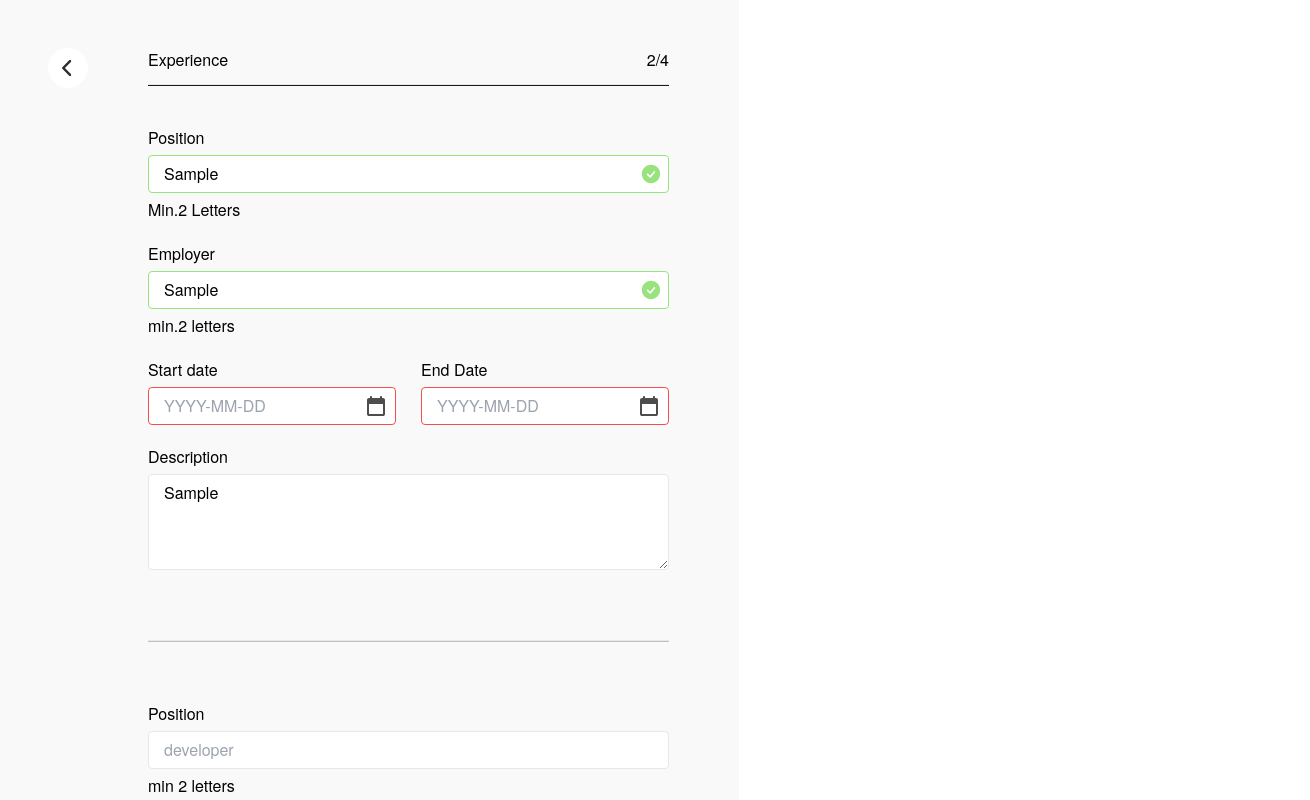
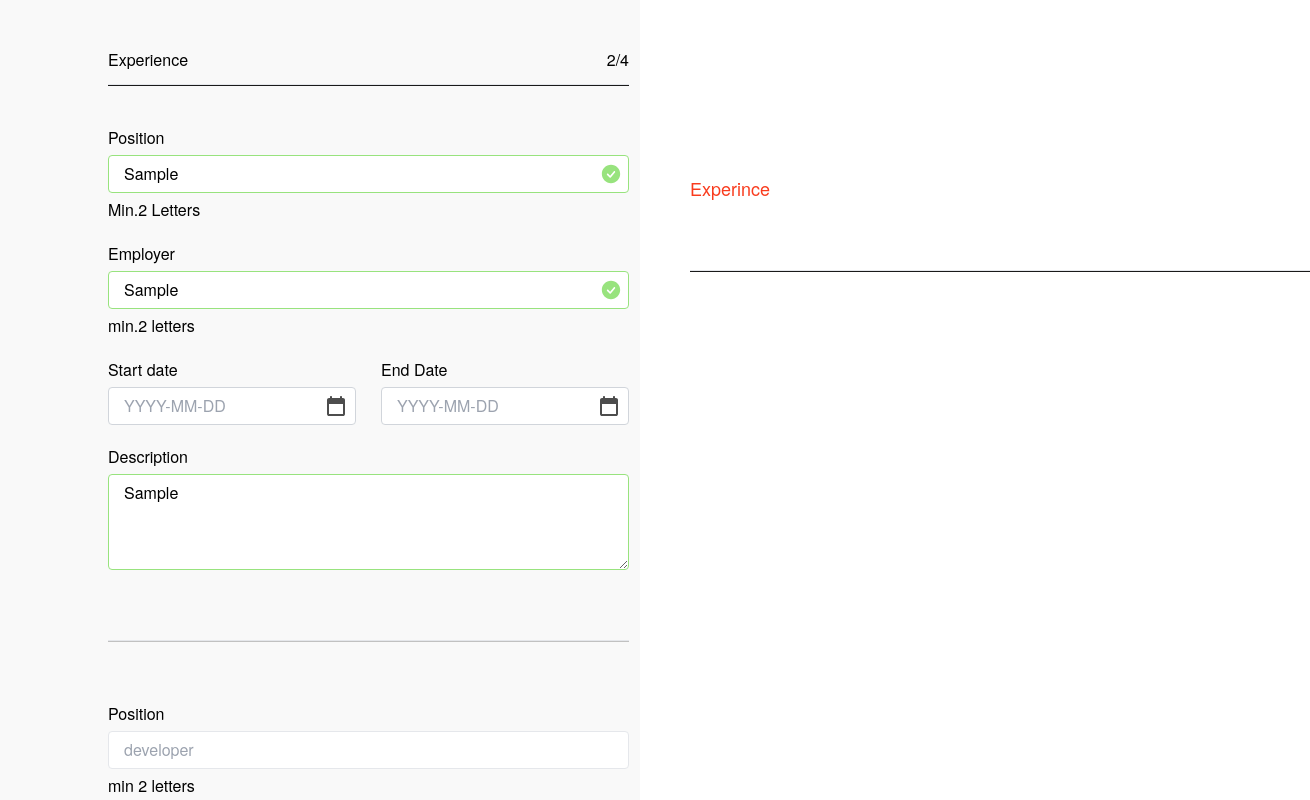
Before and after one commit to Tailung1/Redberry-Bootcamp-6, a React (Vite) app: page /personal/experince in a window 1280 px wide. Both pictures are taken after typing "Sample", "Sample", "Sample" into the empty fields and a click on the button "Add more experince". Shown: the top 800 px of the page, 1310 px wide, since content can reach past the window. Built offline with nearby package versions, Linux system fonts and the light colour scheme; a web font is replaced by a local one.

Commit message:
adding form text in live

```diff
--- a/src/components/Experince.tsx
+++ b/src/components/Experince.tsx
@@ -56,6 +56,7 @@ export default function Experince() {
     employer: string;
     startDate: string;
     endDate: string;
+    description: string;
   };
 
   const {
@@ -74,14 +75,17 @@ export default function Experince() {
   const Wemployer = watch("employer");
   const Wstartdate = watch("startDate");
   const Wenddate = watch("endDate");
+  const Wdescription = watch("description");
 
   return (
     <div className='flex items-start'>
-      <div className='flex gap-[60px]  py-[48px] pl-[48px] pr-[70px] bg-[#F9F9F9] mt-48px '>
+      <div className='flex gap-[60px]  py-[48px] pl-[48px]  pr-[70px] bg-[#F9F9F9] w-1/2 mt-48px '>
         <div>
           <img
             onClick={() => {
-              navigate("/personal");
+              navigate("/");
+              localStorage.removeItem("formData");
+              localStorage.removeItem("image");
             }}
             className='cursor-pointer'
             src={arrowIMG}
@@ -103,7 +107,7 @@ export default function Experince() {
             {/* position */}
             {/* position */}
             {/* position */}
-            <div className='flex flex-col gap-[5px] relative'>
+            <div className='flex flex-col w-full gap-[5px] relative'>
               <h3>Position</h3>
               <input
                 {...register("position", {
@@ -267,8 +271,17 @@ export default function Experince() {
             <div className='flex flex-col gap-[5px] w-full'>
               <p>Description</p>
               <textarea
+                {...register("description", {
+                  required: "Cant be Empty",
+                })}
                 placeholder='Description'
-                className='focus:outline-none focus:ring-0 pl-[15px] pr-[30px] pt-[6px] pb-[40px] font-[16px] border rounded-[4px] w-full'
+                className={`focus:outline-none focus:ring-0 pl-[15px] pr-[30px] pt-[6px] pb-[40px] font-[16px] border rounded-[4px] w-full ${
+                  errors.description && !Wdescription
+                    ? "border-[#EF5050]"
+                    : Wdescription
+                    ? "border-[#98E37E]"
+                    : "border-gray-300"
+                }`}
               />
             </div>
             <hr className='h-[1.5px] bg-[#C1C1C1] mt-[50px]' />
@@ -285,6 +298,7 @@ export default function Experince() {
               <div className='flex flex-col gap-[5px]'>
                 <h3>Position</h3>
                 <input
+                  //   {...register("position2")}
                   type='text'
                   placeholder='developer'
                   className='focus:outline-none focus:ring-0 pl-[15px] pr-[30px] py-[6px] font-[16px] border rounded-[4px]'
@@ -294,6 +308,7 @@ export default function Experince() {
               <div className='flex flex-col gap-[5px]'>
                 <h3>Company</h3>
                 <input
+                  //   {...register("employer2")}
                   type='text'
                   placeholder='company'
                   className='focus:outline-none focus:ring-0 pl-[15px] pr-[30px] py-[6px] font-[16px] border rounded-[4px]'
@@ -305,6 +320,7 @@ export default function Experince() {
                 <div className='flex flex-col relative gap-[5px] w-full'>
                   <h3>Birthdate</h3>
                   <input
+                    // {...register("position2")}
                     type='text'
                     placeholder='YYYY-MM-DD'
                     className='focus:outline-none focus:ring-0 pl-[15px] pr-[30px] py-[6px] font-[16px] border rounded-[4px]'
@@ -370,7 +386,8 @@ export default function Experince() {
               </div>
             </div>
             <button
-              onClick={() => {
+              onClick={(e) => {
+                e.preventDefault();
                 setShow(true), setPage(4);
               }}
               className='bg-[#62A1EB] py-[12px] mt-[45px]  text-[#FFF] text-[16px] w-[200px] rounded-[4px]'
@@ -378,7 +395,10 @@ export default function Experince() {
               Add more experince
             </button>
             <div className='flex justify-between mt-[100px]'>
-              <button className='rounded-[4px] bg-[#6B40E3] text-white py-[7px] w-[80px]'>
+              <button
+                onClick={() => navigate("/personal")}
+                className='rounded-[4px] bg-[#6B40E3] text-white py-[7px] w-[80px]'
+              >
                 back
               </button>
               <button
@@ -393,13 +413,13 @@ export default function Experince() {
       </div>
 
       {/* Summary Section */}
-      <div className='bg-white flex   gap-[220px] ml-[50px] mt-[50px]  '>
+      <div className='bg-white flex  gap-[220px] px-[50px] mt-[40px]'>
         <div className='flex relative flex-col gap-[20px]'>
           <div className='text-[34px] leading-normal flex gap-[10px]'>
             <span>{personalData?.name}</span>
             <span>{personalData?.lastname}</span>
           </div>
-          <div className='h-[40px]'>
+          <div className='h-[15px]'>
             {personalData?.email && (
               <div className='flex gap-[10px]'>
                 <img src={atIMG} alt='at image' />{" "}
@@ -407,7 +427,7 @@ export default function Experince() {
               </div>
             )}
           </div>
-          <div className='h-[40px]'>
+          <div className='h-[20px]'>
             {personalData?.number && (
               <div className='flex gap-[10px]'>
                 <img src={phoneIMG} alt='phone image' />{" "}
@@ -426,10 +446,27 @@ export default function Experince() {
             </div>
           )}
           <img
-            className='mt-[670px] w-[42px] h-[42px]'
+            className='absolute top-[850px] w-[42px] h-[42px]'
             src={starIMG}
             alt='star image with red background'
           />
+          {""}
+          {""}
+          {""}
+          {""}
+          <div className='flex relative flex-col mt-[40px] gap-[20px]'>
+            {(Wposition ||
+              Wemployer ||
+              Wstartdate ||
+              Wenddate ||
+              Wdescription) && (
+              <p className='text-[#F93B1D] text-[18px]'>Experince</p>
+            )}
+          </div>
+          {""}
+          {""}
+          {""}
+          {""}
         </div>
 
         <div>
@@ -440,6 +477,7 @@ export default function Experince() {
             />
           )}
         </div>
+        <hr className='bg-[#1A1A1A]  h-[2px] absolute w-[620px] top-[270px]' />
       </div>
     </div>
   );
--- a/src/components/Personal.tsx
+++ b/src/components/Personal.tsx
@@ -414,8 +414,8 @@ export default function Personal() {
       </div>
 
       {/* Summary Section */}
-      <div className='bg-white '>
-        <div className='flex items-center mt-[68px] ml-[50px]'>
+
+        <div className='flex items-center bg-white mt-[68px] ml-[50px]'>
           <div className='flex relative flex-col gap-[20px]'>
             <div className='text-[34px] leading-normal flex gap-[10px] className="h-[40px] text-[#F93B1D]'>
               <span>{name}</span>
@@ -461,7 +461,7 @@ export default function Personal() {
             )}
           </div>
         </div>
-      </div>
+
     </div>
   );
 }
```
